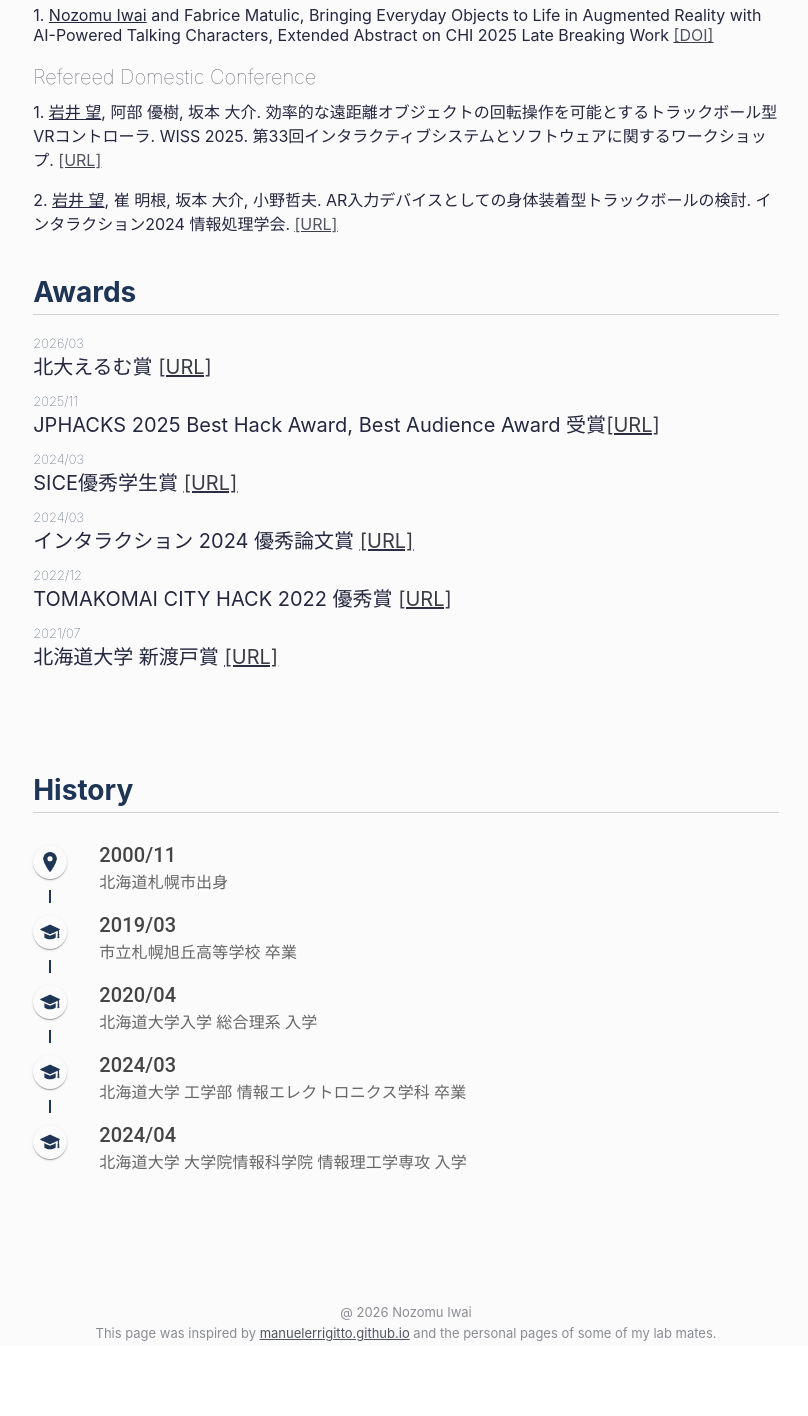
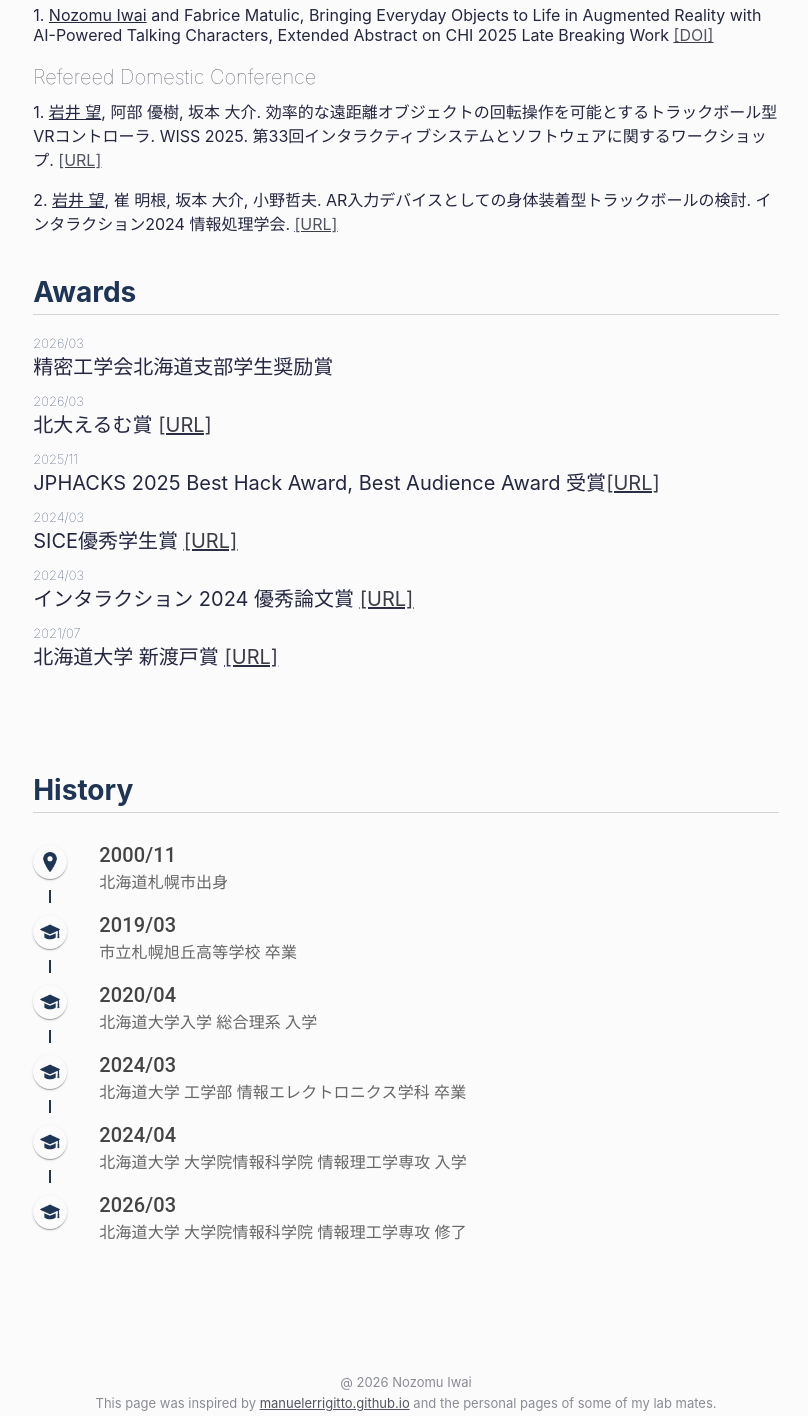
Before and after one commit to NI-yy/NI-yy.github.io, a React (Create React App) app: page / in a window 1280 px wide. Shown: the part 4528-5944 px from the top of the page, without its empty margins (384-1192 px from the left). Before the commit the page ends 5874 px from the top, so only its background shows below. Built offline with nearby package versions, Linux system fonts and the light colour scheme; the HTML template or start-up script is replaced by a standard one.

Commit message:
受賞欄と修了追加

```diff
--- a/src/components/Awards.js
+++ b/src/components/Awards.js
@@ -5,6 +5,10 @@ function Awards() {
   return (
     <section id="awards" className="awards-section">
       <h2>Awards</h2>
+      <div className="award-category">
+        <h3>2026/03</h3>
+        <p>精密工学会北海道支部学生奨励賞</p>
+      </div>
       <div className="award-category">
         <h3>2026/03</h3>
         <p>北大えるむ賞 <a href="https://www.hokudai.ac.jp/gakusei/campus-life/campus/commendation.html"><span className="url-text">[URL]</span></a></p>
@@ -22,10 +26,6 @@ function Awards() {
         <p>インタラクション 2024 優秀論文賞 <a href="https://www.interaction-ipsj.org/2024/award/"><span className="url-text">[URL]</span></a></p>
       </div>
       <div className="award-category">
-        <h3>2022/12</h3>
-        <p>TOMAKOMAI CITY HACK 2022 優秀賞 <a href="https://tch2022.mikan-foundation.org/"><span className="url-text">[URL]</span></a></p>
-      </div>
-      <div className="award-category">
         <h3>2021/07</h3>
         <p>北海道大学 新渡戸賞 <a href="https://www.hokudai.ac.jp/gakusei/campus-life/campus/incentive.html"><span className="url-text">[URL]</span></a></p>
       </div>
--- a/src/components/History.js
+++ b/src/components/History.js
@@ -19,6 +19,7 @@ function History() {
     { date: '2020/04', icon: 'cap', text: '北海道大学入学 総合理系 入学' },
     { date: '2024/03', icon: 'cap', text: '北海道大学 工学部 情報エレクトロニクス学科 卒業' },
     { date: '2024/04', icon: 'cap', text: '北海道大学 大学院情報科学院 情報理工学専攻 入学' },
+    { date: '2026/03', icon: 'cap', text: '北海道大学 大学院情報科学院 情報理工学専攻 修了' },
   ];
 
   return (
```
